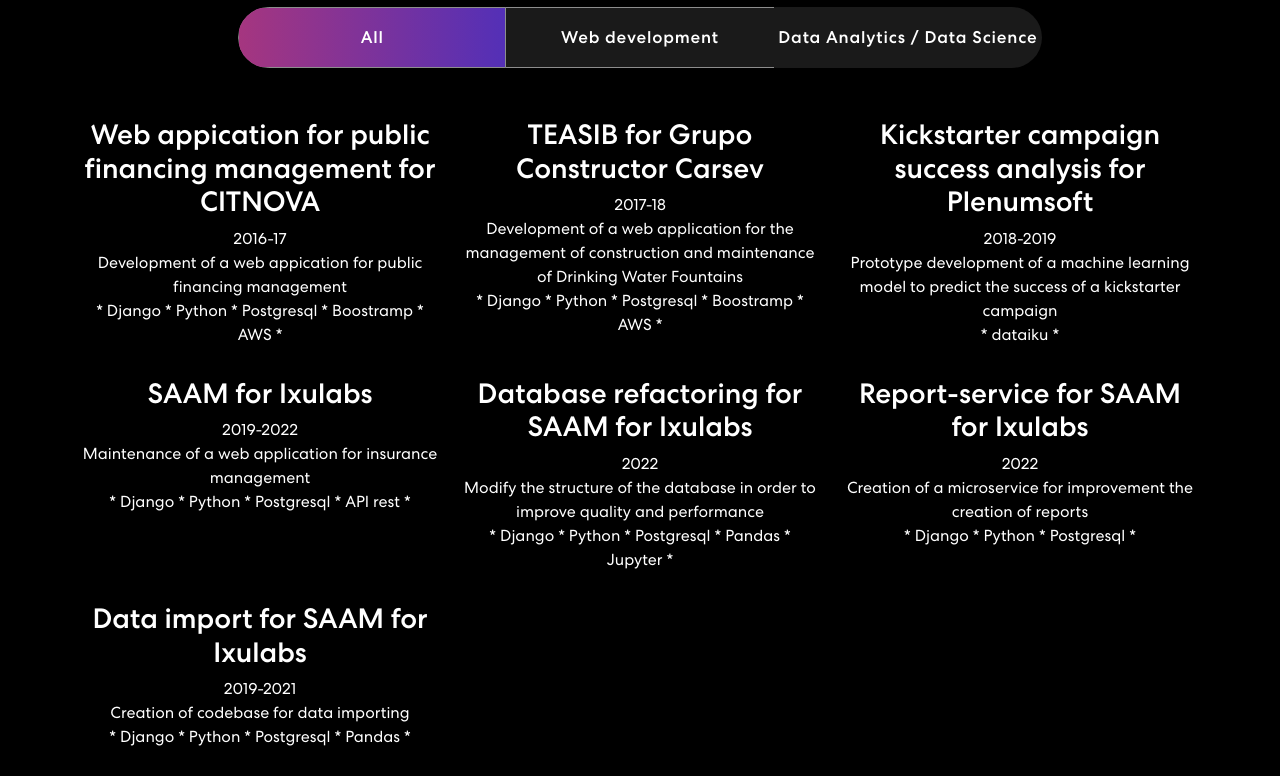
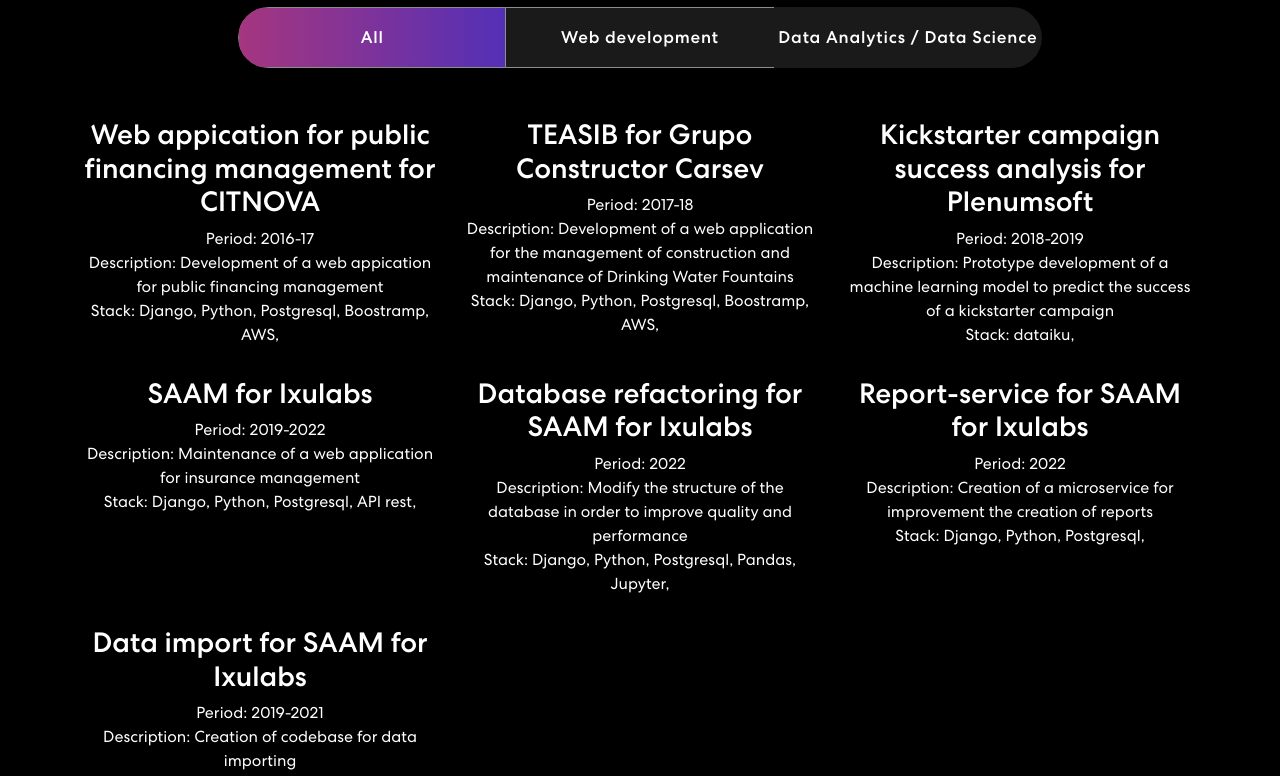
Before and after one commit to dxviidmg/davidmejia-v2, a React (Create React App) app: page / in a window 1280 px wide. Shown: the part 1398-2174 px from the top of the page. Built offline with nearby package versions, Linux system fonts and the light colour scheme.

Commit message:
fix cards

```diff
--- a/src/components/projects/ProjectCards.jsx
+++ b/src/components/projects/ProjectCards.jsx
@@ -5,30 +5,31 @@
   return (
     <Col sm={6} md={4}>
       <div className="proj-imgbx">
-        <h3>
-          {project.name}{" "}
-          <span className="">
-            for {project.company.name}
-          </span>
-        </h3>
-        <p1>
-          {project.period}
-          <br />
-          {project.description}
-        </p1>
+        <div className="proj-bx-txt">
+          {" "}
+          <h3>
+            {project.name} <span className="">for {project.company.name}</span>
+          </h3>
+          <p1>
+            Period: {project.period}
+            <br />
+            Description: {project.description}
+            <br />
+            Stack:
+            {project.stack.map((item, index) => (
+              <span key={index}> {item},</span>
+            ))}{" "}
+          </p1>
+        </div>
+
+        <div></div>
 
         <ul className="proj-txtx">
+          <h3>Activities</h3>
           {project.activities.map((activity, index) => {
             return <li>{activity}</li>;
           })}
         </ul>
-
-        <div>
-          {project.stack.map((item, index) => (
-            <span key={index}> * {item} </span>
-          ))}{" "}
-          *
-        </div>
       </div>
     </Col>
   );
```
